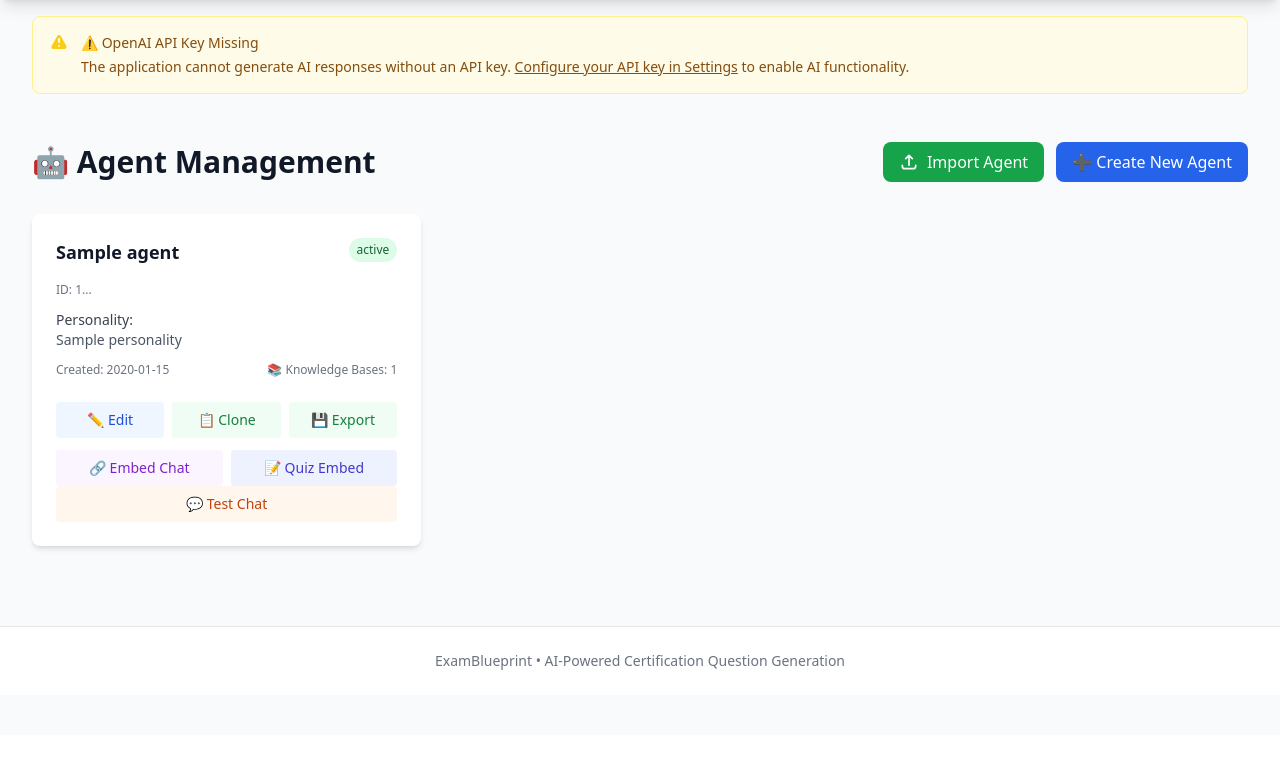
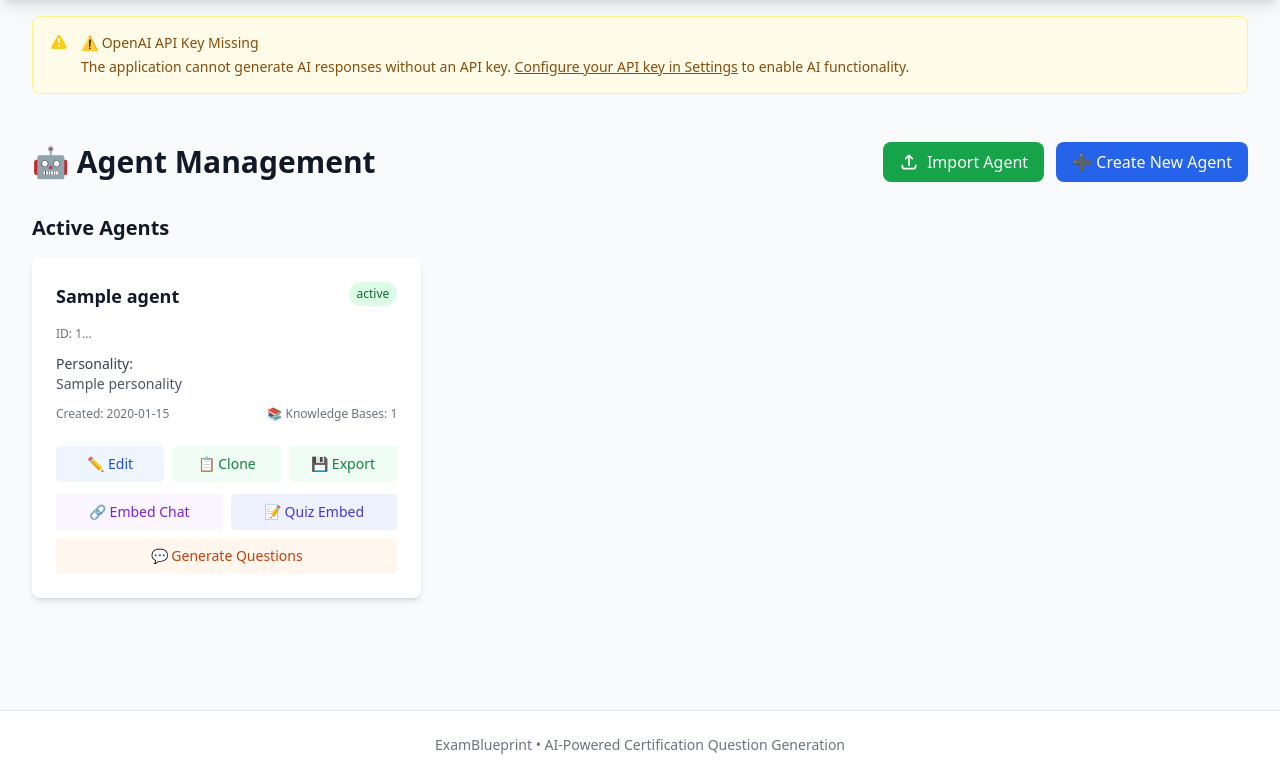
Before and after one commit to ST4RKiLLaX/exam_blueprint, a Flask app: template app/web/templates/agents.html in a window 1280 px wide. Shown: the part 65-844 px from the top of the page. Before the commit the page ends 735 px from the top, so only its background shows below. Run offline with Flask 3, Linux system fonts and the light colour scheme; the template is opened without the code that fills it: most values are stand-ins (such as "Sample title", 1, 10 or a date in 2020); some libraries are stand-ins or nearby versions.

Commit message:
feat(agents): implement functional inactive agent status and improve UX
Multi-profile KB assignment:
- Widened KB edit modal from max-w-md to max-w-2xl for better usability
- Added editable multi-select checkboxes for exam profile assignment
- Users can now modify KB profile assignments when editing
- Fixed HTML attribute escaping by using single quotes for JSON data attributes

Agent navigation improvements:
- Changed "Test Chat" button to "Generate Questions" with agent pre-selection
- Added URL parameter passing to auto-select agent on home page
- Fixed button spacing with consistent margin-top classes

Functional inactive agent status:
- Inactive agents now hidden from question generation dropdown
- Agents page split into "Active Agents" and "Inactive Agents" sections
- Inactive agents shown in separate section below active ones
- Disabled Embed Chat, Quiz Embed, and Generate Questions for inactive agents
- Disabled buttons show alert: "Agent must be active to use this feature"
- Inactive agents remain fully manageable (edit, clone, export, delete, reactivate)

This makes the inactive status meaningful rather than purely cosmetic.

```diff
--- a/app/web/server.py
+++ b/app/web/server.py
@@ -229,7 +229,7 @@ def home():
     from app.config.model_config import get_current_model
     from app.config.knowledge_config import load_knowledge_config
 
-    agents_result = AgentAPI.get_all_agents()
+    agents_result = AgentAPI.get_active_agents()
     agents = agents_result.get("agents", []) if agents_result["success"] else []
 
     # Get stats for system overview
--- a/app/web/templates/agents.html
+++ b/app/web/templates/agents.html
@@ -19,10 +19,16 @@
         </div>
     </div>
 
-    <!-- Agents Grid -->
+    <!-- Active Agents Grid -->
+    {% set active_agents = agents|selectattr('status', 'equalto', 'active')|list %}
+    {% set inactive_agents = agents|rejectattr('status', 'equalto', 'active')|list %}
+
+    {% if active_agents %}
+    <div class="mb-8">
+        <h2 class="text-xl font-semibold text-gray-900 mb-4">Active Agents</h2>
         <div class="grid grid-cols-1 md:grid-cols-2 lg:grid-cols-3 gap-6">
-        {% for agent in agents %}
-        <div class="bg-white rounded-lg shadow-md card-hover {% if agent.status != 'active' %}opacity-75{% endif %}">
+            {% for agent in active_agents %}
+            <div class="bg-white rounded-lg shadow-md card-hover">
             <div class="p-6">
                 <div class="flex justify-between items-start mb-4">
                     <h3 class="text-lg font-semibold text-gray-900 truncate">{{ agent.name }}</h3>
@@ -72,7 +78,7 @@
                 </div>
 
                 <!-- Embed Buttons -->
-                <div class="flex space-x-2">
+                <div class="flex space-x-2 mt-2">
                     <a href="/embed-code/{{ agent.agent_id }}"
                        class="flex-1 bg-purple-50 hover:bg-purple-100 text-purple-700 px-3 py-2 rounded text-sm font-medium transition-colors text-center">
                         🔗 Embed Chat
@@ -82,18 +88,98 @@
                         📝 Quiz Embed
                     </a>
                 </div>
-                <div class="flex space-x-2">
-                    <a href="/test"
+                <div class="flex space-x-2 mt-2">
+                    <a href="/?agent={{ agent.agent_id }}"
                        class="flex-1 bg-orange-50 hover:bg-orange-100 text-orange-700 px-3 py-2 rounded text-sm font-medium transition-colors text-center">
-                        💬 Test Chat
+                        💬 Generate Questions
                     </a>
                 </div>
             </div>
         </div>
         {% endfor %}
-
+        </div>
+    </div>
+    {% endif %}
+
+    <!-- Inactive Agents Grid -->
+    {% if inactive_agents %}
+    <div class="mb-8">
+        <h2 class="text-xl font-semibold text-gray-700 mb-4">Inactive Agents</h2>
+        <div class="grid grid-cols-1 md:grid-cols-2 lg:grid-cols-3 gap-6">
+            {% for agent in inactive_agents %}
+            <div class="bg-white rounded-lg shadow-md card-hover opacity-75">
+            <div class="p-6">
+                <div class="flex justify-between items-start mb-4">
+                    <h3 class="text-lg font-semibold text-gray-900 truncate">{{ agent.name }}</h3>
+                    <span class="px-2 py-1 text-xs font-medium rounded-full bg-gray-100 text-gray-800">
+                        {{ agent.status }}
+                    </span>
+                </div>
+
+                <div class="space-y-3 mb-6">
+                    <div>
+                        <p class="text-xs text-gray-500">ID: {{ agent.agent_id[:8] }}...</p>
+                    </div>
+
+                    {% if agent.personality %}
+                    <div>
+                        <p class="text-sm font-medium text-gray-700">Personality:</p>
+                        <p class="text-sm text-gray-600">{{ (agent.personality[:100] + '...') if agent.personality|length > 100 else agent.personality }}</p>
+                    </div>
+                    {% endif %}
+
+                    <div class="flex justify-between text-xs text-gray-500">
+                        <span>Created: {{ agent.created_at[:10] }}</span>
+                        <span>📚 Knowledge Bases: {{ agent.knowledge_bases|length }}</span>
+                    </div>
+                </div>
+
+                <div class="flex space-x-2 mb-3">
+                    <button onclick="editAgentSafe('{{ agent.agent_id }}')"
+                            class="flex-1 bg-blue-50 hover:bg-blue-100 text-blue-700 px-3 py-2 rounded text-sm font-medium transition-colors"
+                            data-agent='{{ agent|tojson }}'>
+                        ✏️ Edit
+                    </button>
+                    <button onclick="cloneAgent('{{ agent.agent_id }}', '{{ agent.name }}')"
+                            class="flex-1 bg-green-50 hover:bg-green-100 text-green-700 px-3 py-2 rounded text-sm font-medium transition-colors">
+                        📋 Clone
+                    </button>
+                    <button onclick="exportAgent('{{ agent.agent_id }}')"
+                            class="flex-1 bg-green-50 hover:bg-green-100 text-green-700 px-3 py-2 rounded text-sm font-medium transition-colors">
+                        💾 Export
+                    </button>
+                    <button onclick="deleteAgent('{{ agent.agent_id }}', '{{ agent.name }}')"
+                            class="flex-1 bg-red-50 hover:bg-red-100 text-red-700 px-3 py-2 rounded text-sm font-medium transition-colors">
+                        🗑️ Delete
+                    </button>
+                </div>
+
+                <!-- Embed Buttons (Disabled for Inactive) -->
+                <div class="flex space-x-2 mt-2">
+                    <button onclick="alert('Agent must be active to use this feature. Please activate the agent first.'); return false;"
+                       class="flex-1 bg-gray-100 text-gray-400 px-3 py-2 rounded text-sm font-medium cursor-not-allowed text-center">
+                        🔗 Embed Chat
+                    </button>
+                    <button onclick="alert('Agent must be active to use this feature. Please activate the agent first.'); return false;"
+                       class="flex-1 bg-gray-100 text-gray-400 px-3 py-2 rounded text-sm font-medium cursor-not-allowed text-center">
+                        📝 Quiz Embed
+                    </button>
+                </div>
+                <div class="flex space-x-2 mt-2">
+                    <button onclick="alert('Agent must be active to use this feature. Please activate the agent first.'); return false;"
+                       class="flex-1 bg-gray-100 text-gray-400 px-3 py-2 rounded text-sm font-medium cursor-not-allowed text-center">
+                        💬 Generate Questions
+                    </button>
+                </div>
+            </div>
+        </div>
+        {% endfor %}
+        </div>
+    </div>
+    {% endif %}
+
+    <!-- Empty State -->
     {% if not agents %}
-        <div class="col-span-full">
     <div class="text-center py-12 bg-white rounded-lg shadow-md">
         <div class="text-6xl mb-4">🤖</div>
         <h3 class="text-lg font-semibold text-gray-900 mb-2">No agents found</h3>
@@ -102,9 +188,7 @@
             Create Agent
         </button>
     </div>
-        </div>
     {% endif %}
-    </div>
 </div>
 
 <!-- Create Agent Modal -->
```
Also changed, not shown: app/web/templates/test.html (+13 -0 lines). Lines whose indentation alone changed are shown as unchanged.
